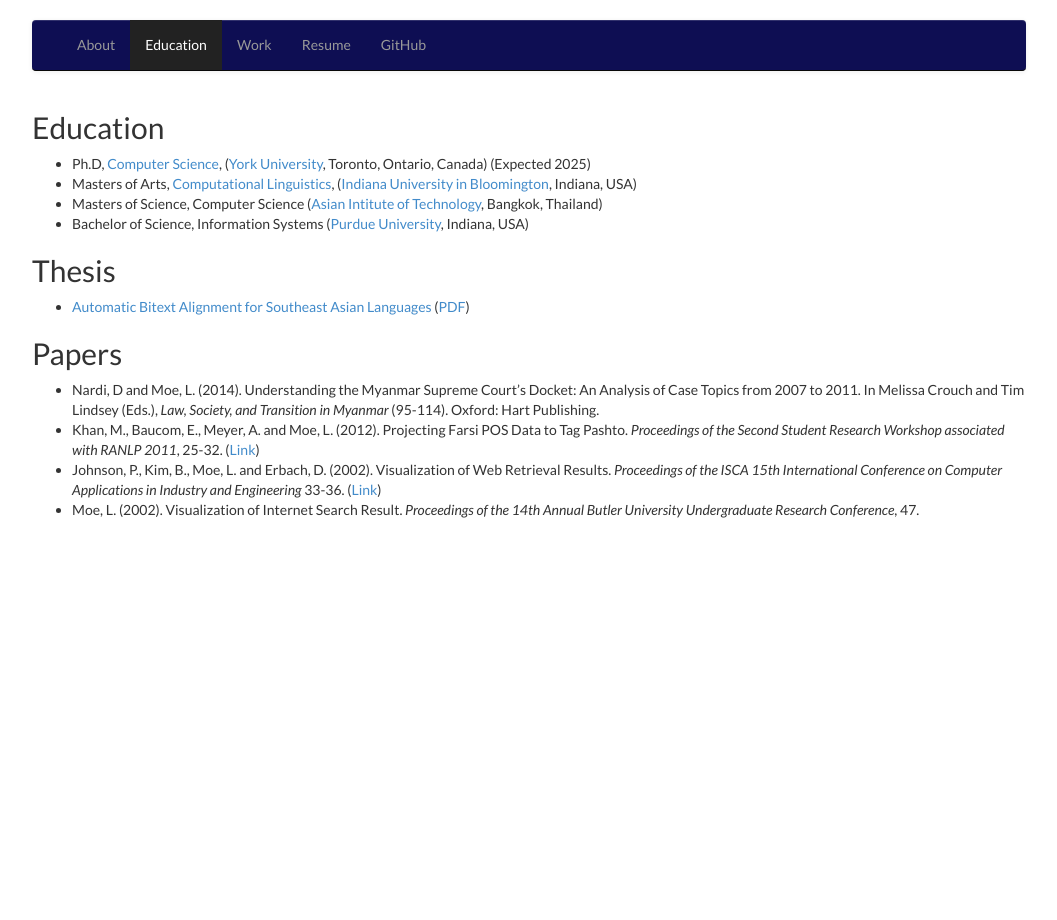
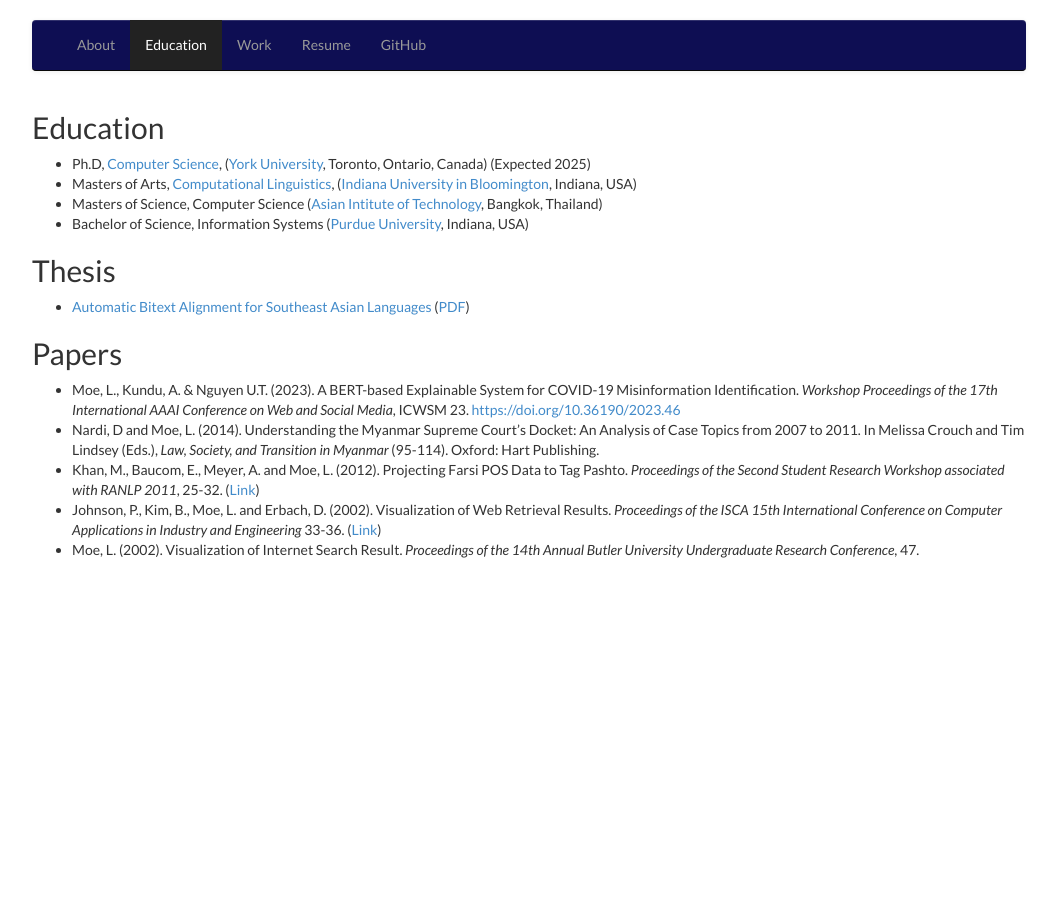
Before and after one commit to lwinmoe/lwinmoe.github.io, a Jekyll site: the page built from _pages/education.md, in a window 1280 px wide. Shown: the whole page, without its empty margins (111-1168 px from the left). Built offline with Jekyll 4.4.1, drawn with Linux system fonts in a browser that asks for light colours.

Commit message:
paper added.

```diff
--- a/_pages/education.md
+++ b/_pages/education.md
@@ -17,6 +17,7 @@ permalink: /education/
 
 ## Papers
 
+- Moe, L., Kundu, A. & Nguyen U.T. (2023). A BERT-based Explainable System for COVID-19 Misinformation Identification. *Workshop Proceedings of the 17th International AAAI Conference on Web and Social Media*, ICWSM 23. [https://doi.org/10.36190/2023.46](https://doi.org/10.36190/2023.46)
 - Nardi, D and Moe, L. (2014). Understanding the Myanmar Supreme Court's Docket: An Analysis of Case Topics from 2007 to 2011. In Melissa Crouch and Tim Lindsey (Eds.), *Law, Society, and Transition in Myanmar* (95-114). Oxford: Hart Publishing.
 - Khan, M., Baucom, E., Meyer, A. and Moe, L. (2012). Projecting Farsi POS Data to Tag Pashto. *Proceedings of the Second Student Research Workshop associated with RANLP 2011*, 25-32. ([Link](http://aclweb.org/anthology/R/R11/R11-2004.pdf))
 - Johnson, P., Kim, B., Moe, L. and Erbach, D. (2002). Visualization of Web Retrieval Results. *Proceedings of the ISCA 15th International Conference on Computer Applications in Industry and Engineering* 33-36. ([Link](https://docs.google.com/file/d/0B7ZEOyKXVhn1ZGRTNGtOOEtLRlE/edit?usp=sharing))
```
